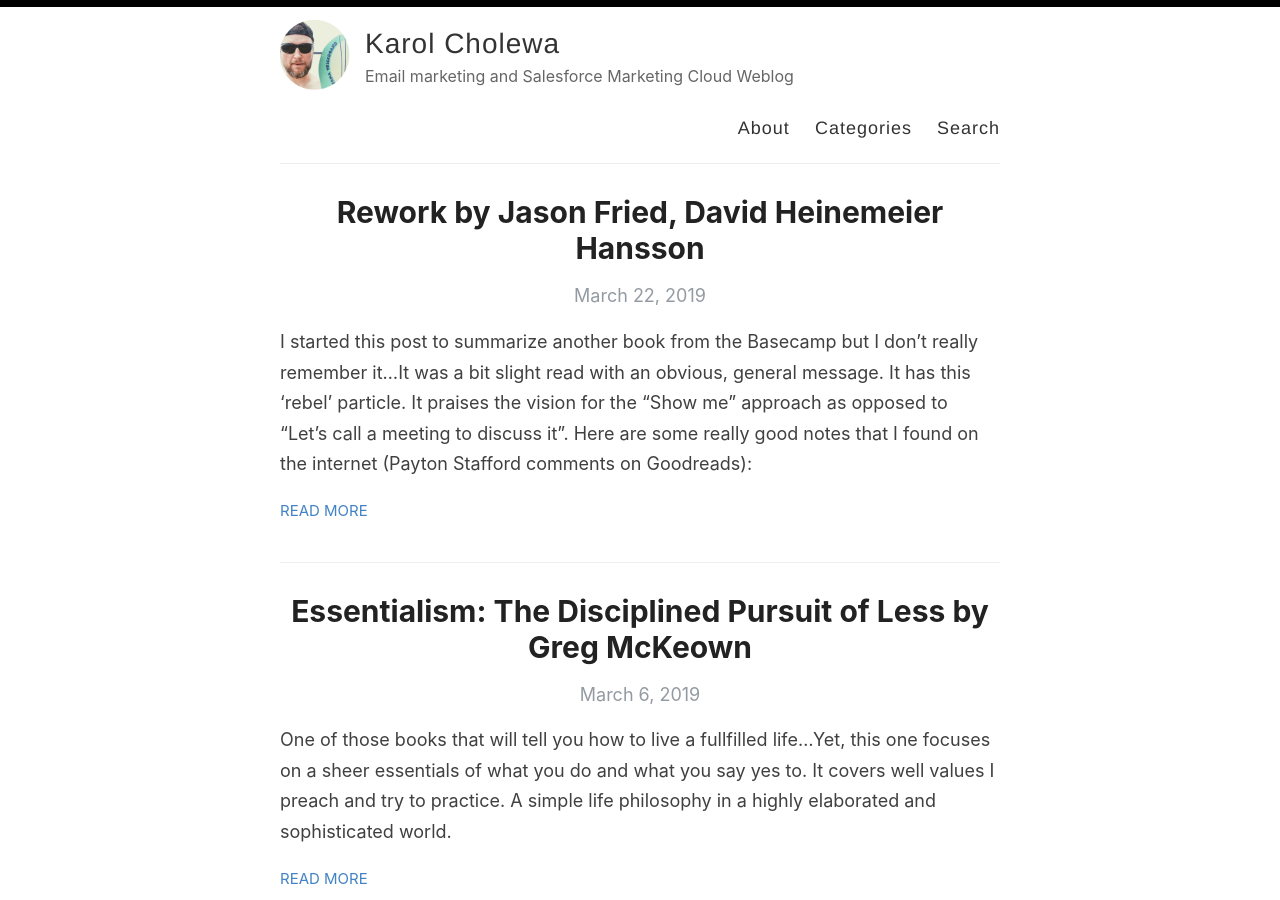
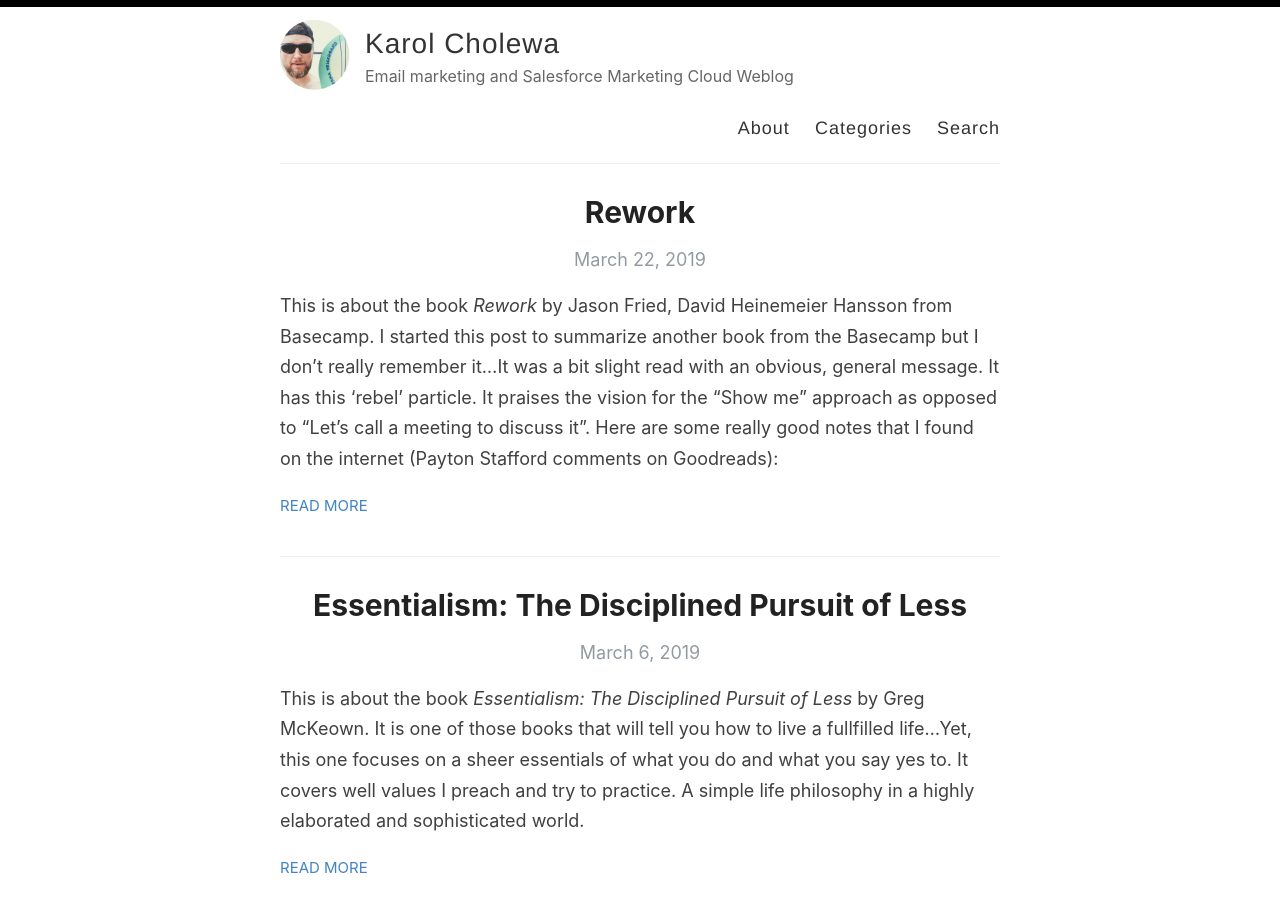
Before and after one commit to karolcholewa/blog, a Jekyll site: the page built from index.html, in a window 1280 px wide and 900 px high. Built offline with Jekyll 4.4.1, drawn with Linux system fonts in a browser that asks for light colours; the list of posts is cut into pages by our own code.

Commit message:
updated posts

```diff
--- a/_posts/2019-03-06-essentialism.md
+++ b/_posts/2019-03-06-essentialism.md
@@ -1,9 +1,9 @@
 ---
 layout: post
-title: "Essentialism: The Disciplined Pursuit of Less by Greg McKeown"
+title: "Essentialism: The Disciplined Pursuit of Less"
 categories: Book
 ---
-One of those books that will tell you how to live a fullfilled life...Yet, this one focuses on a sheer essentials of what you do and what you say yes to. It covers well values I preach and try to practice. A simple life philosophy in a highly elaborated and sophisticated world.
+This is about the book *Essentialism: The Disciplined Pursuit of Less* by Greg McKeown. It is one of those books that will tell you how to live a fullfilled life...Yet, this one focuses on a sheer essentials of what you do and what you say yes to. It covers well values I preach and try to practice. A simple life philosophy in a highly elaborated and sophisticated world.
 
 >   When teams lack clarity of purpose it becomes difficult if not impossible to discern which of myriad opportunities are truly vital. The unintended consequence is that non essentialists managers try to have their team pursuit too many things and try to do too many things themselves as well and the teams plateau at its progress.
 
--- a/_posts/2019-03-22-rework.md
+++ b/_posts/2019-03-22-rework.md
@@ -1,10 +1,10 @@
 ---
 layout: post
-title: "Rework by Jason Fried, David Heinemeier Hansson"
+title: "Rework"
 categories: Book
 ---
 
-I started this post to summarize another book from the Basecamp but I don’t really remember it&hellip;It was a bit slight read with an obvious, general message. It has this ‘rebel’ particle. It praises the vision for the “Show me” approach as opposed to “Let’s call a meeting to discuss it”. Here are some really good notes that I found on the internet (Payton Stafford comments on Goodreads):
+This is about the book *Rework* by Jason Fried, David Heinemeier Hansson from Basecamp. I started this post to summarize another book from the Basecamp but I don’t really remember it&hellip;It was a bit slight read with an obvious, general message. It has this ‘rebel’ particle. It praises the vision for the “Show me” approach as opposed to “Let’s call a meeting to discuss it”. Here are some really good notes that I found on the internet (Payton Stafford comments on Goodreads):
 
 >   Ignore this book at your own peril. Seth Godin
 
```
